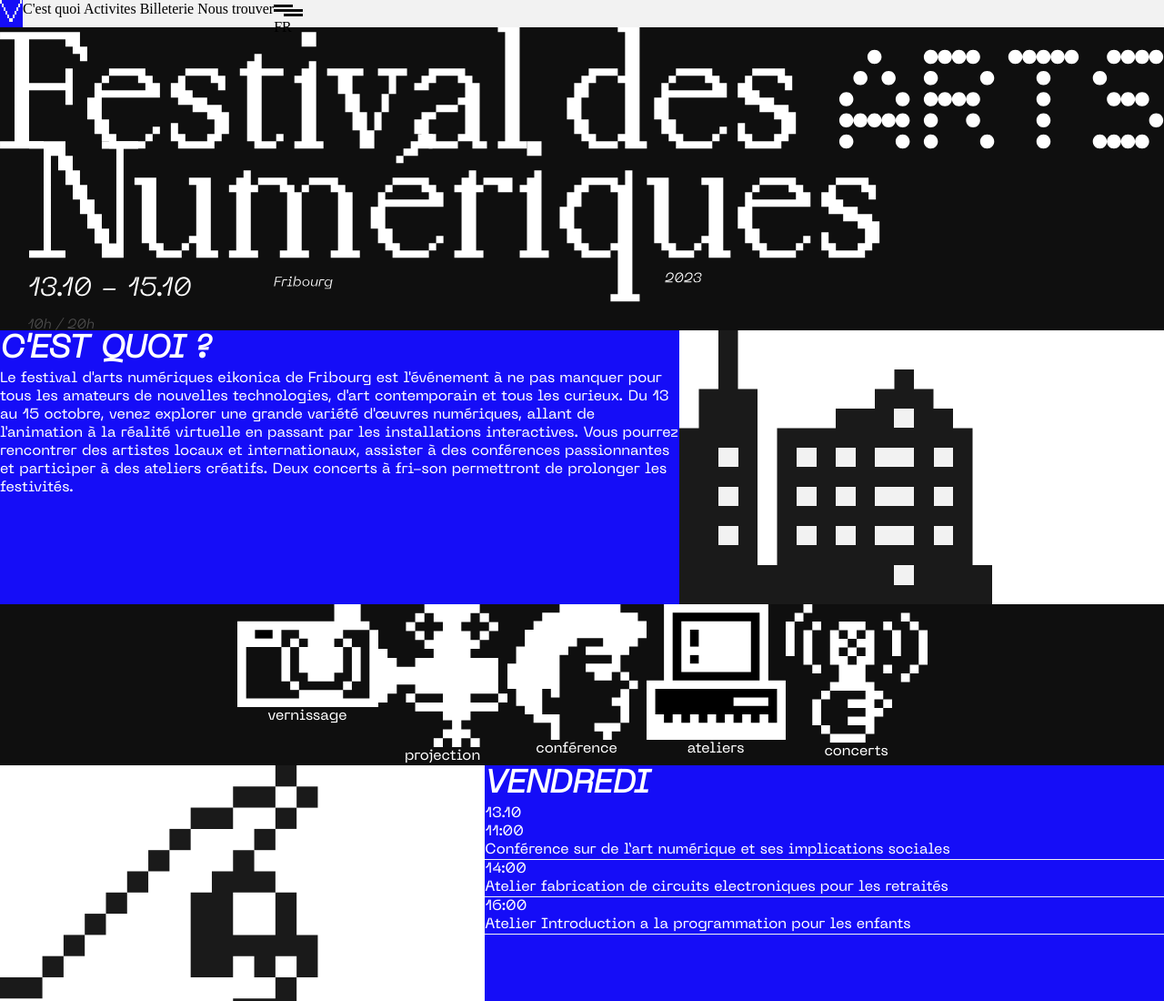
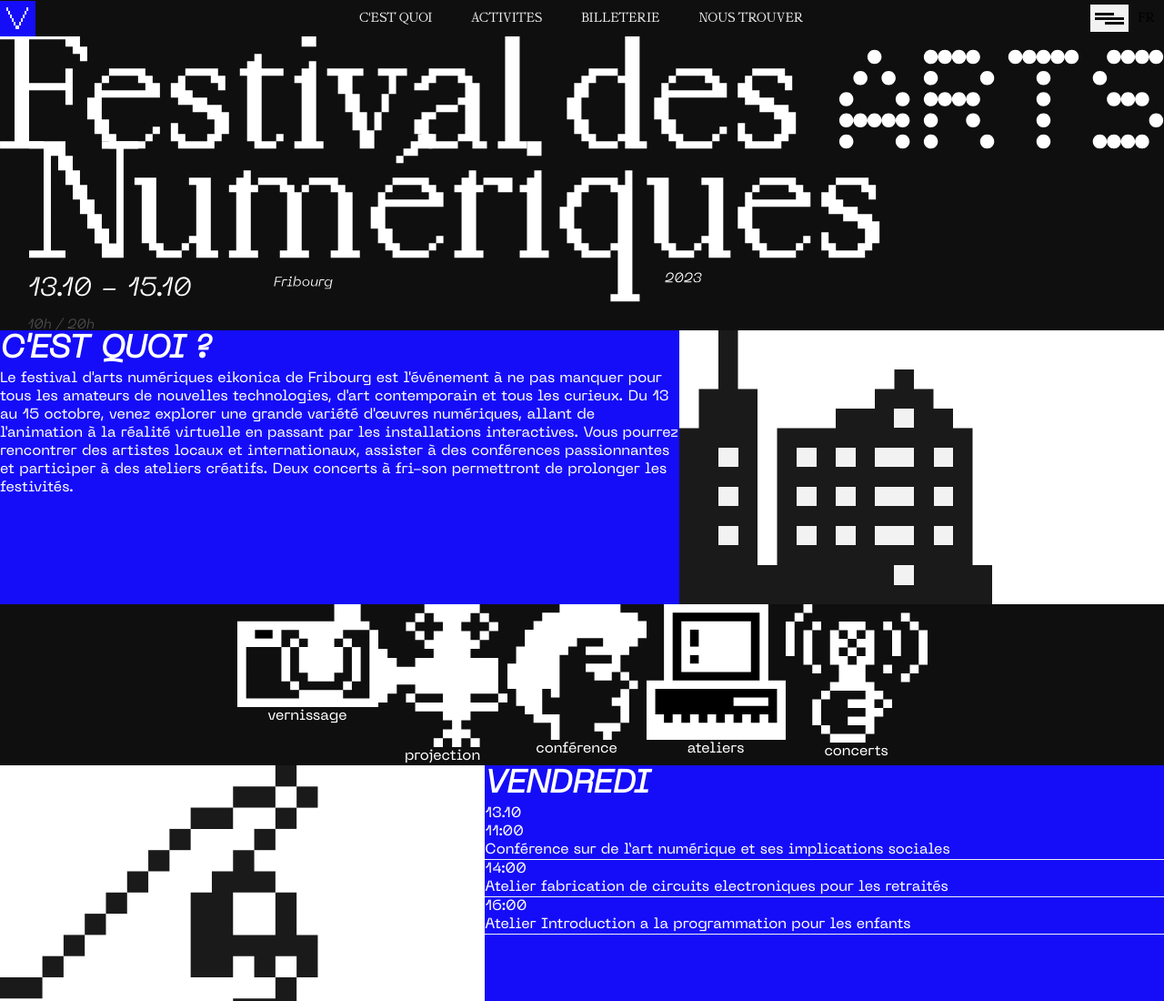
Before and after one commit to AlyaSerraFolly/eikonica_2023, a website built with Parcel: page src/index.html in a window 1280 px wide. Shown: the top 1100 px of the page at 91% size. Built offline with nearby package versions, Linux system fonts and the light colour scheme.

Commit message:
Working on nav
- almost there

```diff
--- a/src/index.html
+++ b/src/index.html
@@ -17,7 +17,7 @@
                 <a class="navigation-arrow">
                   <img src="img/flèche-bas.svg" alt="flèche bas" />
                 </a>
-                <ul>
+                <ul class="navigation-ancres">
                   <a>C'est quoi</a>
                   <a>Activites</a>
                   <a>Billeterie</a>
--- a/src/scss/modules/_navigation.scss
+++ b/src/scss/modules/_navigation.scss
@@ -2,18 +2,51 @@
   z-index: 3;
   position: fixed;
   cursor: pointer;
-  background-color: var(--blanc);
+  background-color: var(--noir);
   width: 100%;
+  font-family: "PPMondwest-Regular";
+  text-transform: uppercase;
 }
 
 .navigation-container-content {
+  height: 40px;
   display: flex;
   flex-direction: row;
-  height: 30px;
+  flex-wrap: wrap;
+  justify-content: space-between;
+  align-items: center;
 }
 
 .navigation-arrow {
   background-color: var(--bleu);
+  padding: 7px;
+  padding-left: 7px;
+  padding-right: 7px;
+}
+
+.navigation-ancres a {
+  padding-left: 40px;
+  color: var(--blanc);
+}
+
+.navigation-ancres a:hover {
+  color: var(--bleu);
+}
+
+.navigation-left {
+  display: flex;
+  justify-content: left;
+  padding-right: 10px;
+}
+
+.navigation-burger {
+  background-color: var(--blanc);
+  padding: 5px;
+}
+
+.navigation-language {
+  padding-top: 5px;
+  padding-left: 10px;
 }
 
 .nav-burger-closed {
```
